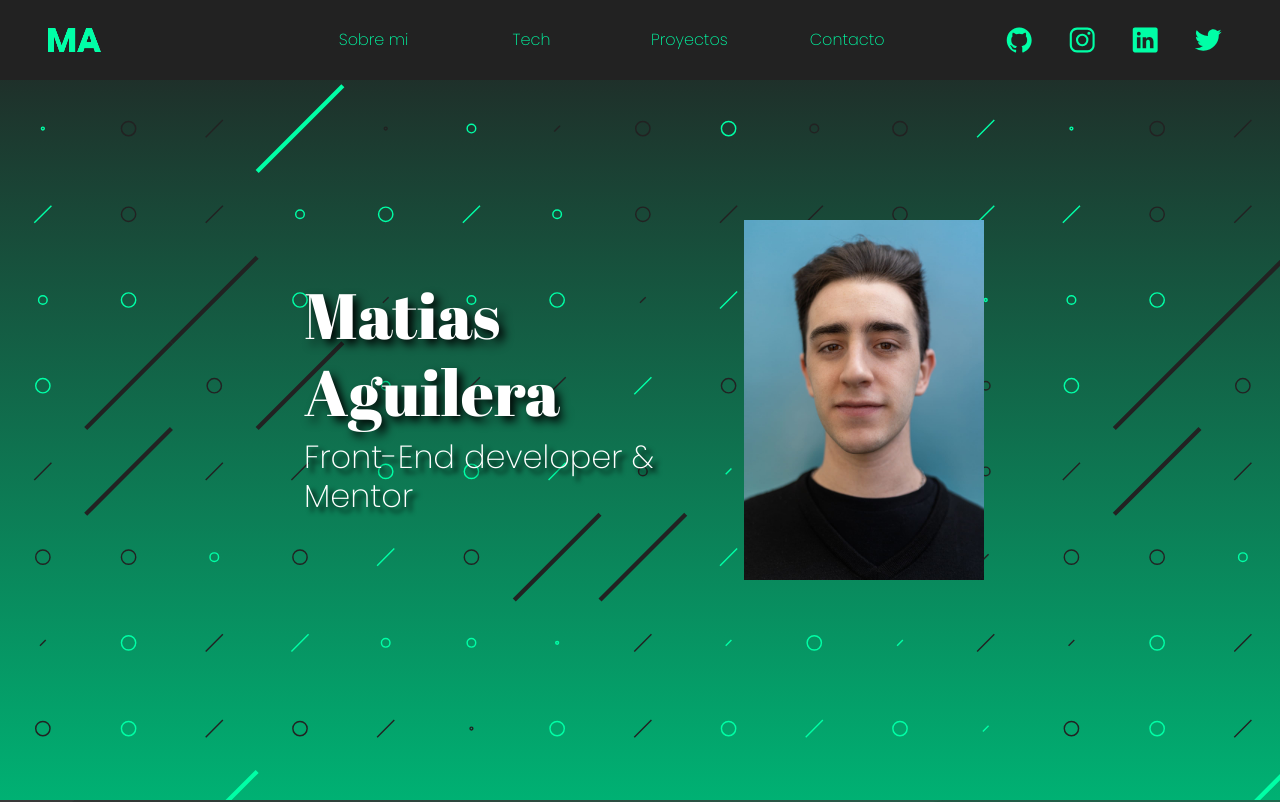
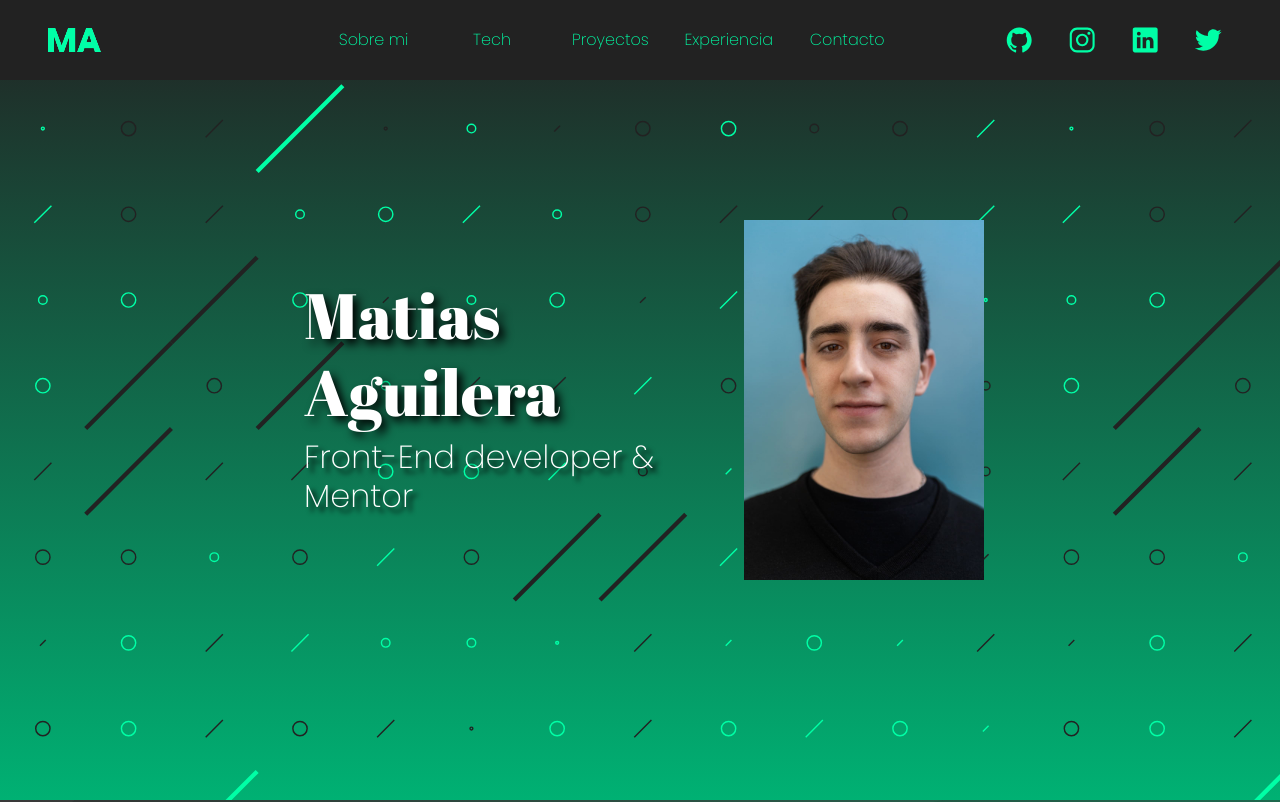
Before and after one commit to Mati1999/MyPorfolio, a React (Vite) app: page / in a window 1280 px wide. Shown: the top 802 px of the page. Built offline with nearby package versions, Linux system fonts and the light colour scheme.

Commit message:
Sección Experiencia

```diff
--- a/src/App.jsx
+++ b/src/App.jsx
@@ -6,6 +6,7 @@ import AboutMe from './components/AboutMe';
 import Tech from './components/Tech';
 import Projects from './components/Projects';
 import Contact from './components/Contact';
+import Experience from './components/Experience';
 
 const App = () => {
     return (
@@ -16,6 +17,7 @@ const App = () => {
                 <AboutMe />
                 <Tech />
                 <Projects />
+                <Experience />
                 <Contact />
             </main>
         </>
--- /dev/null
+++ b/src/components/Experience.jsx
@@ -0,0 +1,12 @@
+import React from 'react';
+import '../scss/Experience.scss';
+
+const Experience = () => {
+    return (
+        <div id='Experience' className='experience'>
+            Experience
+        </div>
+    );
+};
+
+export default Experience;
--- a/src/components/Header.jsx
+++ b/src/components/Header.jsx
@@ -31,6 +31,11 @@ const Header = () => {
                     </Link>
                 </li>
                 <li data-aos='fade-down' data-aos-duration='700'>
+                    <Link to='experience' smooth={true}>
+                        Experiencia
+                    </Link>
+                </li>
+                <li data-aos='fade-down' data-aos-duration='700'>
                     <Link to='contact' smooth={true}>
                         Contacto
                     </Link>
--- /dev/null
+++ b/src/scss/Experience.scss
@@ -0,0 +1,8 @@
+@import './variables.scss';
+
+.experience {
+    @include medidas(100%, 100vh);
+    display: flex;
+    justify-content: center;
+    align-items: center;
+}
```
